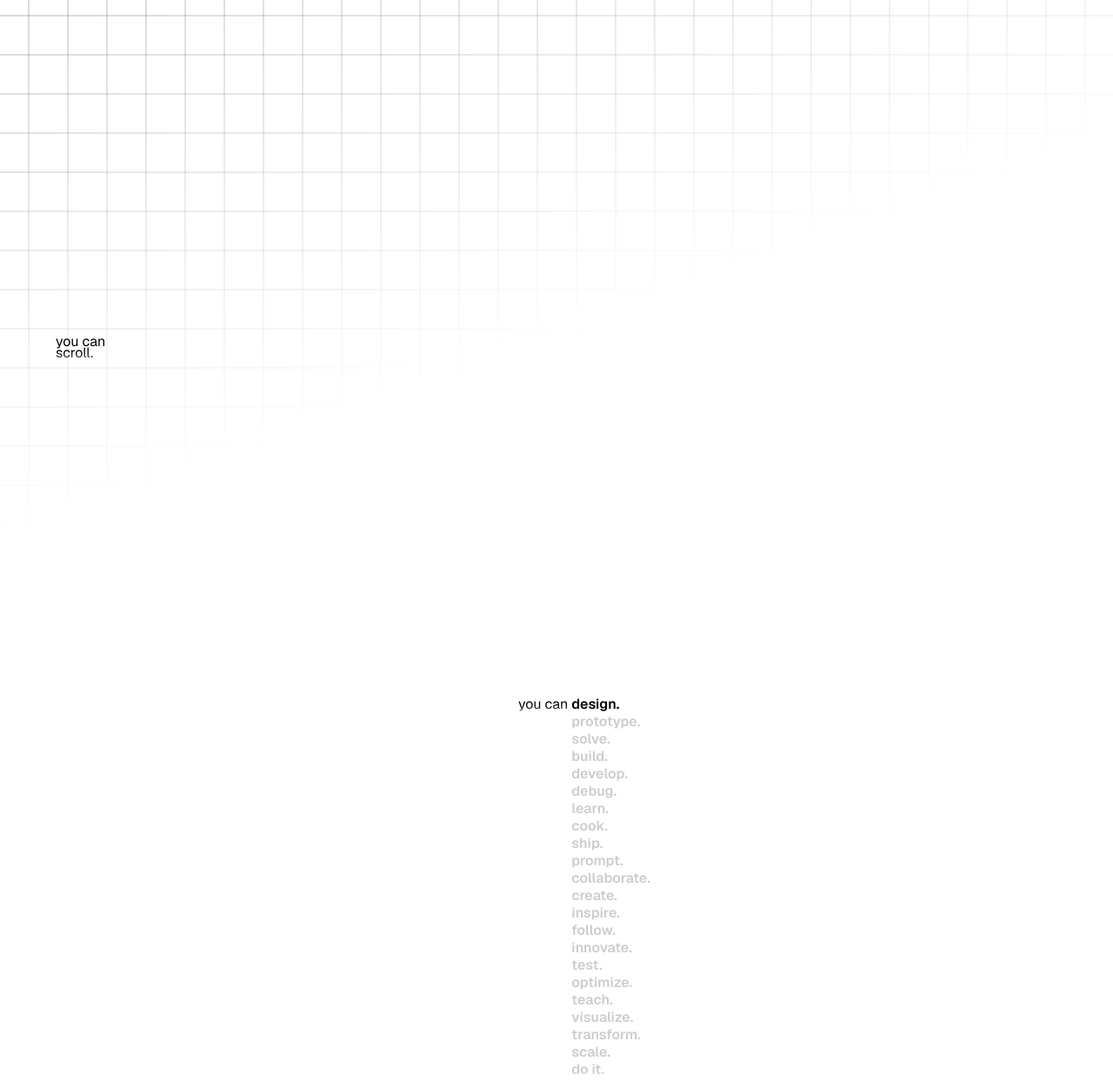
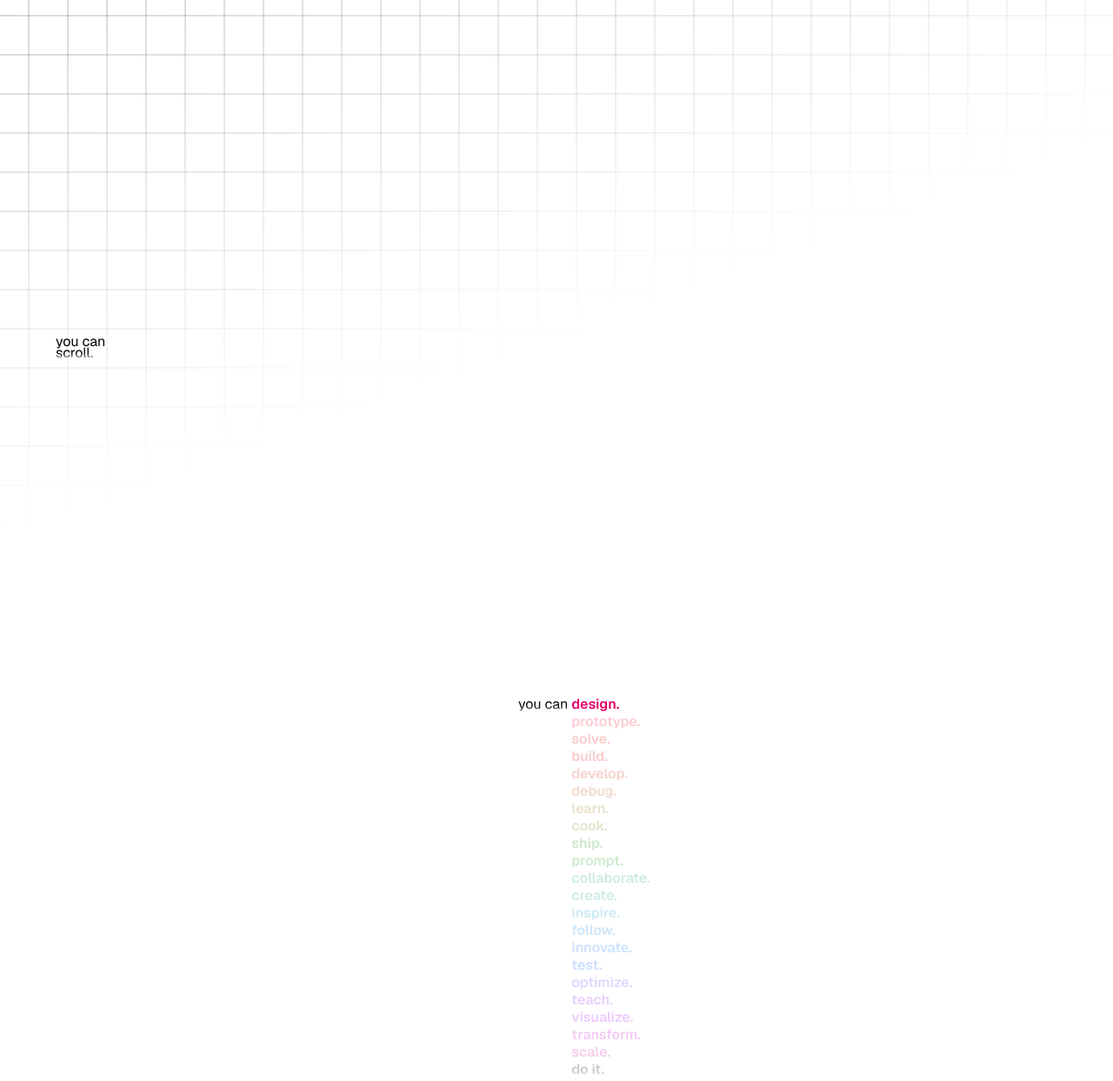
Before and after one commit to MusseJusse/mussejusse.com, an Astro site: page /test in a window 1280 px wide. Shown: the top 1243 px of the page at 87% size. Built offline with nearby package versions, Linux system fonts and the light colour scheme; Astro itself is replaced by a stand-in of ours.

Commit message:
fix colours, added footer

```diff
--- a/src/pages/test.astro
+++ b/src/pages/test.astro
@@ -45,6 +45,7 @@
       <section>
         <h2 class="fluid">fin.</h2>
       </section>
+      <footer>MusseJusse 2024</footer>
     </main>
   </body>
 </html>
--- a/src/styles/test.css
+++ b/src/styles/test.css
@@ -17,22 +17,26 @@
     --font-width-max: 1500;
     --start: 0;
     --end: 360;
-    --lightness: 65%;
+    --lightness: 55%;
     --grid-size: 45px;
     --grid-color: color-mix(in hsl, canvasText, transparent 70%);
+    --base-chroma: 0.3;
   }
 
   [data-theme="dark"] {
-    --lightness: 75%;
+    --lightness: 65%;
+    --base-chroma: 0.2;
   }
 
   [data-theme="light"] {
-    --lightness: 65%;
+    --lightness: 55%;
+    --base-chroma: 0.3;
   }
 
   @media (prefers-color-scheme: dark) {
     :root {
-      --lightness: 75%;
+      --lightness: 65%;
+      --base-chroma: 0.2;
     }
   }
 
@@ -90,6 +94,10 @@
 }
 
 @layer effect {
+  :root {
+    --base-chroma: 0.2;
+  }
+
   ul {
     --step: calc((var(--end) - var(--start)) / (var(--count) - 1));
   }
@@ -190,9 +198,11 @@
   h2,
   li:last-of-type {
     background: linear-gradient(
+      to bottom,
       canvasText 50%,
-      color-mix(in oklch, canvas, canvasText 25%)
+      color-mix(in oklch, canvas, canvasText 15%)
     );
+    -webkit-background-clip: text;
     background-clip: text;
     color: transparent;
   }
@@ -221,6 +231,10 @@
   footer {
     padding-block: 2rem;
     opacity: 0.5;
+    display: flex;
+    justify-content: center;
+    align-items: center;
+    width: 100%;
   }
 
   h1 {
@@ -230,9 +244,11 @@
     line-height: 0.8;
     margin: 0;
     background: linear-gradient(
-      canvasText 60%,
-      color-mix(in oklch, canvas, canvasText)
+      to bottom,
+      canvasText 70%,
+      color-mix(in oklch, canvas, canvasText 10%)
     );
+    -webkit-background-clip: text;
     background-clip: text;
     color: transparent;
   }
```
